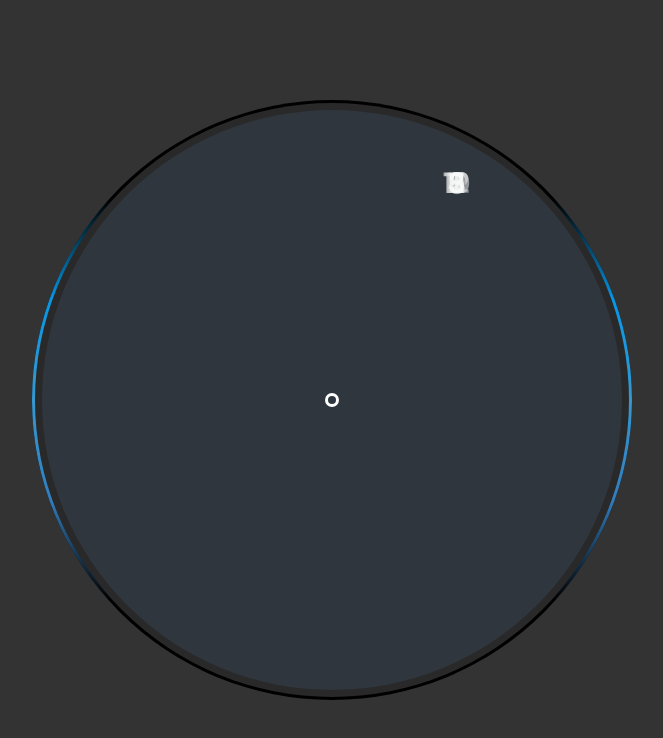
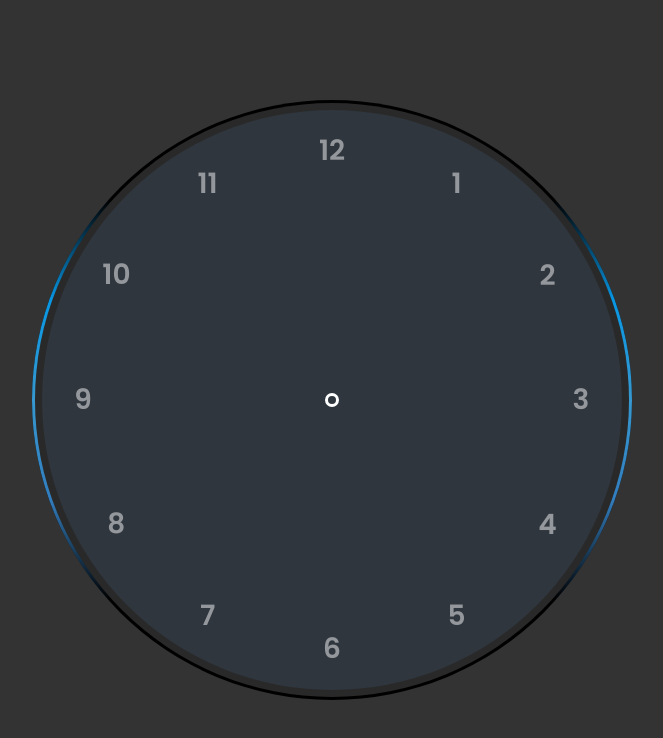
Before and after one commit to Raza-Ur-Rehman/Analog-Clock, a plain HTML site: page index.html in a window 1280 px wide. Shown: the whole page, without its empty margins (308-971 px from the left). Drawn offline with Linux system fonts and the light colour scheme.

Commit message:
Update index.html

```diff
--- a/index.html
+++ b/index.html
@@ -13,19 +13,39 @@
         <div id="line"></div>
     </div>
     <div id="clock">
-        <span style="--i:1;"><b>1</b></span>
-        <span style="--i:1;"><b>2</b></span>
-        <span style="--i:1;"><b>3</b></span>
-        <span style="--i:1;"><b>4</b></span>
-        <span style="--i:1;"><b>5</b></span>
-        <span style="--i:1;"><b>6</b></span>
-        <span style="--i:1;"><b>7</b></span>
-        <span style="--i:1;"><b>8</b></span>
-        <span style="--i:1;"><b>9</b></span>
-        <span style="--i:1;"><b>10</b></span>
-        <span style="--i:1;"><b>11</b></span>
-        <span style="--i:1;"><b>12</b></span>
+        <div class="bar-seconds">
+            <span style="--i:1;"><b></b></span>
+            <span style="--i:2;"><b></b></span>
+            <span style="--i:3;"><b></b></span>
+            <span style="--i:4;"><b></b></span>
+            <span style="--i:5;"><b></b></span>
+            <span style="--i:6;"><b></b></span>
+            <span style="--i:7;"><b></b></span>
+            <span style="--i:8;"><b></b></span>
+            <span style="--i:9;"><b></b></span>
+            <span style="--i:10;"><b></b></span>
+            <span style="--i:11;"><b></b></span>
+            <span style="--i:12;"><b></b></span>
+        </div>
+        <div id="number-hours">
 
+            <span style="--i:1;"><b>1</b></span>
+            <span style="--i:2;"><b>2</b></span>
+            <span style="--i:3;"><b>3</b></span>
+            <span style="--i:4;"><b>4</b></span>
+            <span style="--i:5;"><b>5</b></span>
+            <span style="--i:6;"><b>6</b></span>
+            <span style="--i:7;"><b>7</b></span>
+            <span style="--i:8;"><b>8</b></span>
+            <span style="--i:9;"><b>9</b></span>
+            <span style="--i:10;"><b>10</b></span>
+            <span style="--i:11;"><b>11</b></span>
+            <span style="--i:12;"><b>12</b></span>
+
+        </div>
+        <div id="hand1" style=""><i></i></div>
+        <div id="hand2"><i></i></div>
+        <div id="hand3"><i></i></div>
     </div>
 
 
```
